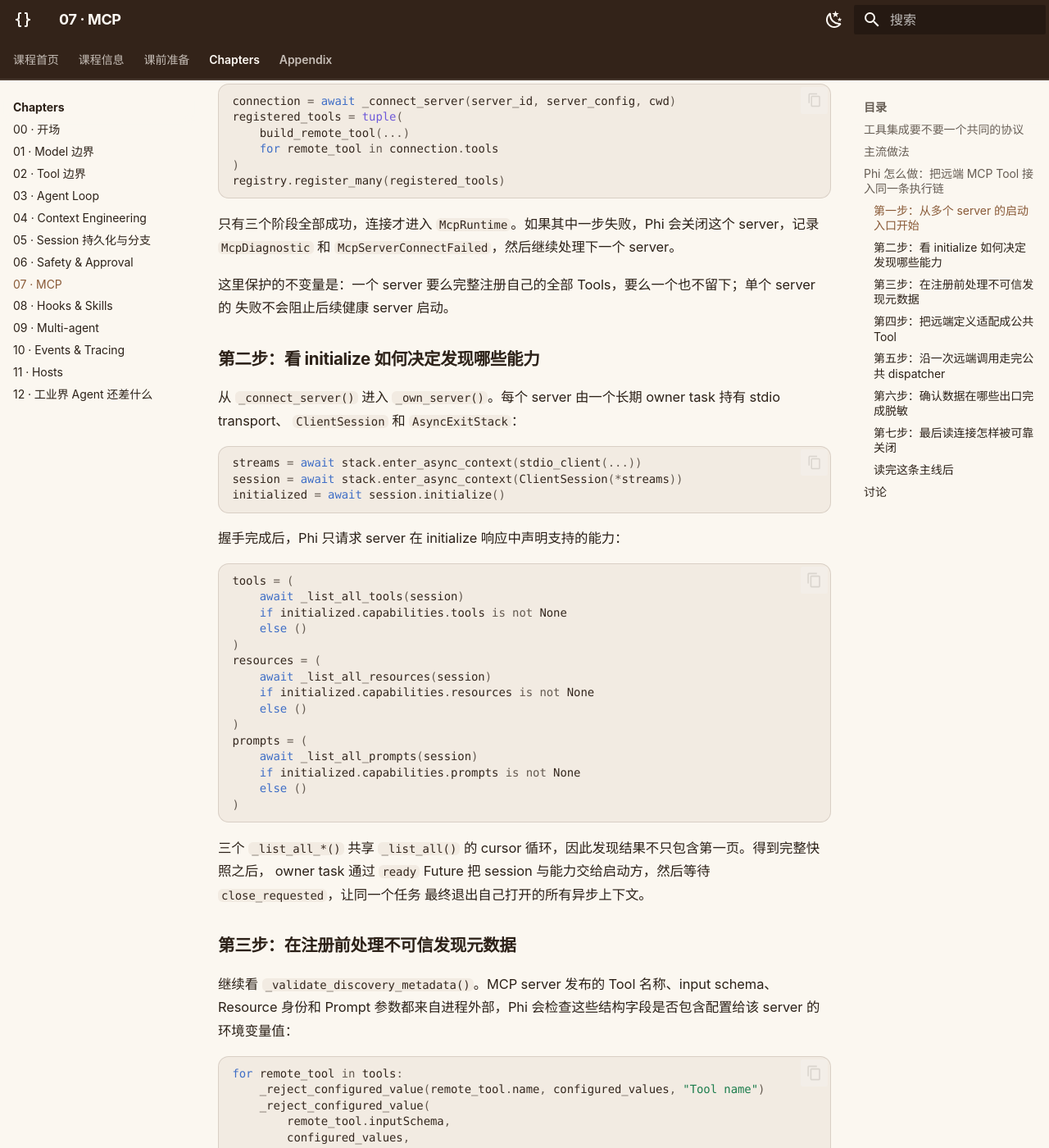
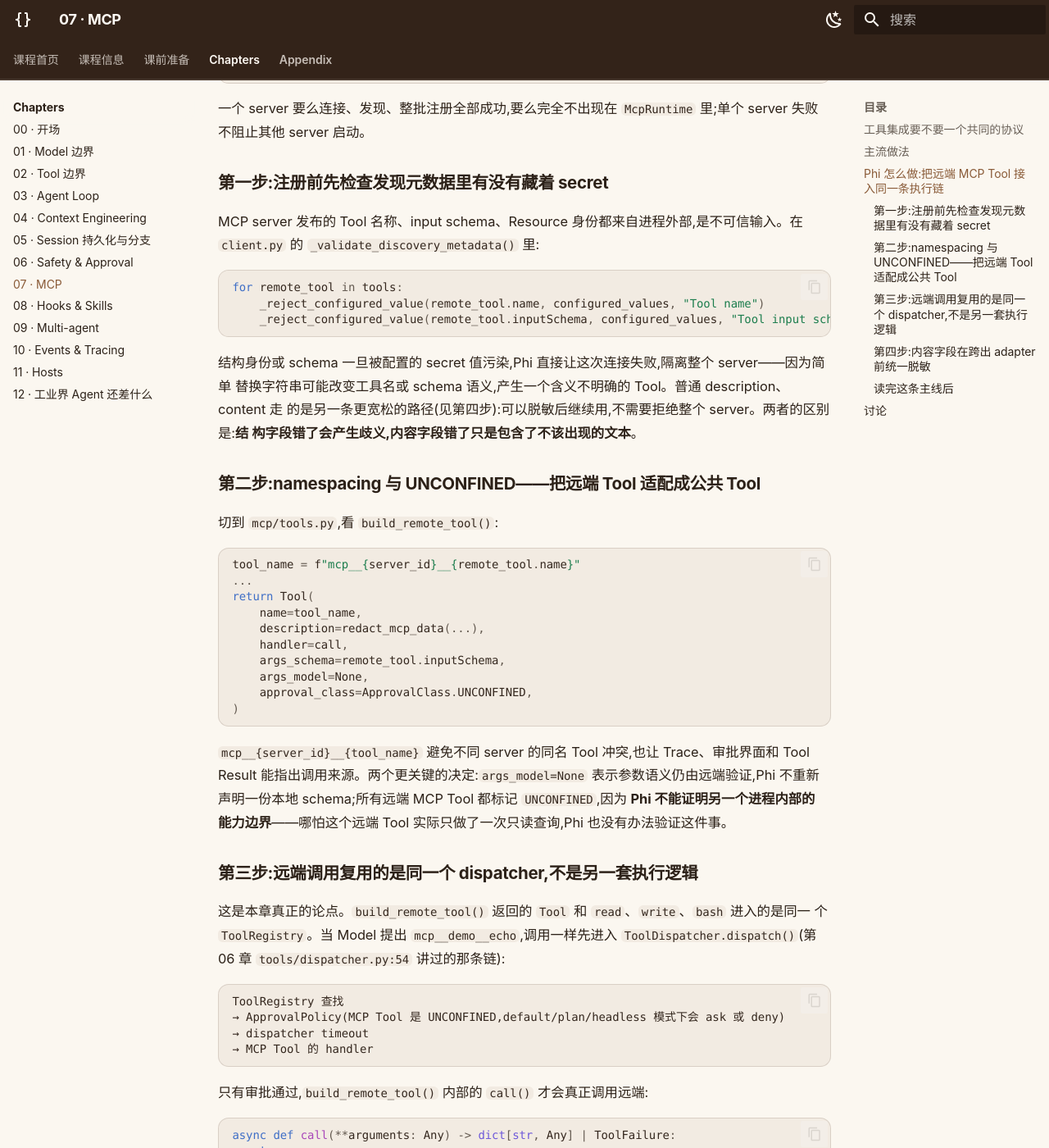
Before and after one commit to SingularityCoding/phi, an MkDocs documentation site: the page built from docs/course/chapters/07-mcp.md, in a window 1280 px wide and 1400 px high, scrolled down 1908 px. Shown: the whole window at 82% size. Built offline with MkDocs 1.6.1 and Material for MkDocs 9.7.7, drawn with Linux system fonts in a browser that asks for light colours; some of the changed text lies outside the part shown.

Commit message:
docs: compress Ch06/07 source-reading to boundary-defining steps
Trim the Safety/Approval and MCP chapters down to the steps that
demonstrate an Agent-specific boundary (risk labels, fail-closed
approval, Injected trusted values, dispatcher reuse across local and
MCP tools) and move general-purpose engineering mechanics (symlink
path canonicalization, MCP handshake/pagination, asyncio resource
teardown) into collapsible "深入阅读" asides with the real source
inlined, so the live session fits the remaining time budget without
losing the read-real-code format.

````diff
--- a/docs/course/chapters/07-mcp.md
+++ b/docs/course/chapters/07-mcp.md
@@ -23,14 +23,14 @@ mini-agent 的每一个工具都是手写在同一个代码库里的 Python 函
   用),定义了模型侧的客户端如何发现和调用一个独立服务器进程暴露出来的工具、资源、提示词,双方只需
   要遵守同一份协议规范,不需要共享代码。
 
-## Phi 怎么做：把远端 MCP Tool 接入同一条执行链
+## Phi 怎么做:把远端 MCP Tool 接入同一条执行链
 
-这一节要沿源码回答一个具体问题：
+这一节要沿源码回答一个具体问题:
 
-> 一个独立 MCP server 启动后，它发布的远端 Tool 怎样变成 Phi 中可调用的 Tool？调用过程中哪些逻辑
-> 复用现有 Harness，哪些逻辑必须留在 MCP adapter？
+> 一个独立 MCP server 启动后,它发布的远端 Tool 怎样变成 Phi 中可调用的 Tool?调用过程中哪些逻辑
+> 复用现有 Harness,哪些逻辑必须留在 MCP adapter?
 
-在 VS Code 中打开以下文件：
+在 VS Code 中打开以下文件:
 
 ```text
 phi/src/phi/mcp/client.py
@@ -39,137 +39,69 @@ phi/src/phi/tools/registry.py
 phi/src/phi/tools/dispatcher.py
 ```
 
-先建立从启动到调用的完整路径：
+完整路径:
 
 ```text
 McpConfig 中的一条 stdio server 配置
         ↓
-启动子进程并完成 MCP initialize
+启动子进程并完成 MCP initialize、发现 Tools/Resources/Prompts
         ↓
-按 server capabilities 发现 Tools / Resources / Prompts
+Tools → 构造 namespaced Phi Tool → 注册到公共 ToolRegistry
         ↓
-校验发现结果
-        ├── Tools → 构造 namespaced Phi Tool → 注册到公共 ToolRegistry
-        │                                      ↓
-        │                         Model 提出 mcp__{server_id}__{tool_name}
-        │                                      ↓
-        │                         公共 ToolDispatcher：审批、超时、错误归一化
-        │                                      ↓
-        │                         ClientSession.call_tool() → 脱敏后的 ToolResult
-        ├── Resources → 缓存在 McpRuntime → 通过两个只读 meta-tools 暴露
-        └── Prompts → 缓存在 McpRuntime → 由可信 Host 列出或选择
+Model 提出 mcp__{server_id}__{tool_name}
+        ↓
+公共 ToolDispatcher:审批、超时、错误归一化(第 06 章讲过的那一条链)
+        ↓
+ClientSession.call_tool() → 脱敏后的 ToolResult
 ```
 
-网页中的代码只摘录连接、适配和调用的关键骨架，完整实现以右侧源码为准。
+这一章真正值得课堂时间的只有一件事:**远端 Tool 一旦注册,就完全走公共 dispatcher,没有第二条执
+行路径**。握手协议、分页发现、异步资源回收这些是 MCP 协议本身和通用 asyncio 工程的细节,整理成两
+段可折叠的深入阅读,内容仍然直接嵌在这一页里。
 
-### 第一步：从多个 server 的启动入口开始
-
-在 `mcp/client.py` 中找到 `connect_mcp_servers()`。它按稳定的 server ID 顺序处理所有启用配置：
+在此之前先看一条结构性不变量:`connect_mcp_servers()` 按稳定顺序处理每个 server,任何一步失败都
+不会让半注册的 server 进入运行时:
 
 ```python
 for server_id in sorted(config.servers):
-    server_config = config.servers[server_id]
-    if not server_config.enabled:
+    ...
+    try:
+        connection = await _connect_server(server_id, server_config, cwd)
+        registered_tools = tuple(build_remote_tool(...) for remote_tool in connection.tools)
+        registry.register_many(registered_tools)
+    except Exception as error:
+        if "connection" in locals():
+            await connection.close()
+        diagnostics.append(McpDiagnostic(server_id, summary))
         continue
 ```
 
-每个 server 都经历三个连续阶段：连接、把发现到的远端 Tool 适配成 Phi Tool、整批注册。
+一个 server 要么连接、发现、整批注册全部成功,要么完全不出现在 `McpRuntime` 里;单个 server 失败
+不阻止其他 server 启动。
 
-```python
-connection = await _connect_server(server_id, server_config, cwd)
-registered_tools = tuple(
-    build_remote_tool(...)
-    for remote_tool in connection.tools
-)
-registry.register_many(registered_tools)
-```
+### 第一步:注册前先检查发现元数据里有没有藏着 secret
 
-只有三个阶段全部成功，连接才进入 `McpRuntime`。如果其中一步失败，Phi 会关闭这个 server，记录
-`McpDiagnostic` 和 `McpServerConnectFailed`，然后继续处理下一个 server。
-
-这里保护的不变量是：一个 server 要么完整注册自己的全部 Tools，要么一个也不留下；单个 server 的
-失败不会阻止后续健康 server 启动。
-
-### 第二步：看 initialize 如何决定发现哪些能力
-
-从 `_connect_server()` 进入 `_own_server()`。每个 server 由一个长期 owner task 持有 stdio transport、
-`ClientSession` 和 `AsyncExitStack`：
-
-```python
-streams = await stack.enter_async_context(stdio_client(...))
-session = await stack.enter_async_context(ClientSession(*streams))
-initialized = await session.initialize()
-```
-
-握手完成后，Phi 只请求 server 在 initialize 响应中声明支持的能力：
-
-```python
-tools = (
-    await _list_all_tools(session)
-    if initialized.capabilities.tools is not None
-    else ()
-)
-resources = (
-    await _list_all_resources(session)
-    if initialized.capabilities.resources is not None
-    else ()
-)
-prompts = (
-    await _list_all_prompts(session)
-    if initialized.capabilities.prompts is not None
-    else ()
-)
-```
-
-三个 `_list_all_*()` 共享 `_list_all()` 的 cursor 循环，因此发现结果不只包含第一页。得到完整快照之后，
-owner task 通过 `ready` Future 把 session 与能力交给启动方，然后等待 `close_requested`，让同一个任务
-最终退出自己打开的所有异步上下文。
-
-### 第三步：在注册前处理不可信发现元数据
-
-继续看 `_validate_discovery_metadata()`。MCP server 发布的 Tool 名称、input schema、Resource 身份和
-Prompt 参数都来自进程外部，Phi 会检查这些结构字段是否包含配置给该 server 的环境变量值：
+MCP server 发布的 Tool 名称、input schema、Resource 身份都来自进程外部,是不可信输入。在
+`client.py` 的 `_validate_discovery_metadata()` 里:
 
 ```python
 for remote_tool in tools:
     _reject_configured_value(remote_tool.name, configured_values, "Tool name")
-    _reject_configured_value(
-        remote_tool.inputSchema,
-        configured_values,
-        "Tool input schema",
-    )
+    _reject_configured_value(remote_tool.inputSchema, configured_values, "Tool input schema")
 ```
 
-结构身份或 schema 一旦被 secret 污染，Phi 会隔离整个 server。原因是简单替换字符串可能改变工具名
-或 schema 语义，产生一个含义不明确的 Tool。
+结构身份或 schema 一旦被配置的 secret 值污染,Phi 直接让这次连接失败,隔离整个 server——因为简单
+替换字符串可能改变工具名或 schema 语义,产生一个含义不明确的 Tool。普通 description、content 走
+的是另一条更宽松的路径(见第四步):可以脱敏后继续用,不需要拒绝整个 server。两者的区别是:**结
+构字段错了会产生歧义,内容字段错了只是包含了不该出现的文本**。
 
-普通 description、content 和 structuredContent 可以保持结构后递归脱敏；异常文本则会先脱敏，再压平
-空白并截断。这个区分形成两种处理策略：
+### 第二步:namespacing 与 UNCONFINED——把远端 Tool 适配成公共 Tool
 
-```text
-Tool name / schema / Resource URI 等结构字段
-    → 发现阶段检测到 secret 就 fail closed
-
-description / content / structuredContent
-    → 在跨出 MCP adapter 前递归替换为 [redacted]
-
-exception text
-    → 脱敏后压平并截断为安全摘要
-```
-
-### 第四步：把远端定义适配成公共 Tool
-
-切到 `mcp/tools.py`，找到 `build_remote_tool()`。命名空间先把 server 身份编码进工具名：
+切到 `mcp/tools.py`,看 `build_remote_tool()`:
 
 ```python
 tool_name = f"mcp__{server_id}__{remote_tool.name}"
-```
-
-这既避免不同 server 的同名 Tool 冲突，也让 Trace、审批界面和 Tool Result 能指出调用来源。
-
-函数最终返回 Phi 的公共 `Tool`：
-
-```python
+...
 return Tool(
     name=tool_name,
     description=redact_mcp_data(...),
@@ -180,113 +112,137 @@ return Tool(
 )
 ```
 
-这里有两个关键决定：
+`mcp__{server_id}__{tool_name}` 避免不同 server 的同名 Tool 冲突,也让 Trace、审批界面和 Tool
+Result 能指出调用来源。两个更关键的决定:`args_model=None` 表示参数语义仍由远端验证,Phi 不重新
+声明一份本地 schema;所有远端 MCP Tool 都标记 `UNCONFINED`,因为 **Phi 不能证明另一个进程内部的
+能力边界**——哪怕这个远端 Tool 实际只做了一次只读查询,Phi 也没有办法验证这件事。
 
-- 保留 server 发布的原始 input schema；`args_model=None` 表示具体参数语义仍由远端验证；
-- 所有远端 MCP Tool 都标记为 `UNCONFINED`，因为 Phi 不能证明另一个进程内部的能力边界。
+### 第三步:远端调用复用的是同一个 dispatcher,不是另一套执行逻辑
 
-适配后的 Tool 进入与 `read`、`write`、`bash` 相同的 `ToolRegistry`。Context 构建和 Agent Loop 不需要
-知道某个 schema 来自本地函数还是 MCP server。
-
-### 第五步：沿一次远端调用走完公共 dispatcher
-
-当 Model 提出 `mcp__demo__echo` 时，调用先进入 `ToolDispatcher.dispatch()`。因此第 06 章中的审批、
-超时、取消和 `ToolResult` 规则全部复用：
+这是本章真正的论点。`build_remote_tool()` 返回的 `Tool` 和 `read`、`write`、`bash` 进入的是同一
+个 `ToolRegistry`。当 Model 提出 `mcp__demo__echo`,调用一样先进入
+`ToolDispatcher.dispatch()`(第 06 章 `tools/dispatcher.py:54` 讲过的那条链):
 
 ```text
 ToolRegistry 查找
-→ ApprovalPolicy（MCP Tool 是 unconfined）
+→ ApprovalPolicy(MCP Tool 是 UNCONFINED,default/plan/headless 模式下会 ask 或 deny)
 → dispatcher timeout
-→ MCP Tool handler
+→ MCP Tool 的 handler
 ```
 
-交互式 Host 中的 `default` 模式会向用户询问；没有 resolver 时，`ASK` 会变成拒绝；`plan` 和
-`headless` 模式则直接拒绝。只有审批策略明确允许后，handler 才调用绑定的远端函数。
-
-在 `mcp/client.py` 中进入 `_bind_remote_call()`，可以看到真正的协议调用：
+只有审批通过,`build_remote_tool()` 内部的 `call()` 才会真正调用远端:
 
 ```python
-async def call(arguments: dict[str, Any]) -> types.CallToolResult:
-    return await session.call_tool(tool_name, arguments)
+async def call(**arguments: Any) -> dict[str, Any] | ToolFailure:
+    try:
+        result = await call_remote(arguments)
+    except asyncio.CancelledError:
+        raise
+    except Exception as error:
+        return ToolFailure(f"{tool_name}: {safe_error_summary(error, secrets)}")
+    envelope = _tool_result_envelope(result, secrets)
+    if result.isError:
+        return ToolFailure(f"{tool_name}: server_error: {...}")
+    return envelope
 ```
 
-再回到 `mcp/tools.py` 中 `build_remote_tool()` 内部的 `call(**arguments)`，观察 adapter 怎样收束远端
-结果：
+transport 或协议异常变成 `ToolFailure`,和一个本地 handler 抛出普通异常没有区别;`isError=True`
+同样变成 `ToolFailure`;只有 `CancelledError` 继续向上传播,因为取消属于 Harness 的控制流。Context
+构建和 Agent Loop 完全不需要知道某个 Tool 的 schema 来自本地函数还是远端 MCP server。
+
+### 第四步:内容字段在跨出 adapter 前统一脱敏
+
+`_tool_result_envelope()` 是脱敏真正发生的地方:
 
 ```python
-try:
-    result = await call_remote(arguments)
-except asyncio.CancelledError:
-    raise
-except Exception as error:
-    return ToolFailure(f"{tool_name}: {safe_error_summary(error, secrets)}")
-```
-
-transport 或协议异常成为可恢复的 `ToolFailure`；取消继续向 Harness 传播。MCP 的 `isError=True` 也成为
-`ToolFailure`，其中脱敏后的错误信封会被序列化进错误文本。成功结果同时保留 `content` 和可选的
-`structuredContent`，再由公共 dispatcher 序列化为 Model 可消费的文本。
-
-### 第六步：确认数据在哪些出口完成脱敏
-
-在 `mcp/tools.py` 中找到 `_tool_result_envelope()`：
-
-```python
-envelope = {
-    "content": [
-        item.model_dump(mode="json", by_alias=True, exclude_none=True)
-        for item in result.content
-    ]
-}
+envelope = {"content": [...]}
 if result.structuredContent is not None:
     envelope["structuredContent"] = result.structuredContent
-
 return redact_mcp_data(envelope, secrets)
 ```
 
-`redact_mcp_data()` 会递归处理字符串、映射的键和值以及序列。`safe_error_summary()` 也先替换 secret，再
-压平空白并限制长度。相同的处理还应用于 Resource 内容、Prompt 内容、诊断和 Event，避免配置环境值从
-另一条输出路径泄露。
+`redact_mcp_data()` 递归替换字符串、映射键值和序列中出现的已配置 secret;`safe_error_summary()`
+对异常文本做同样处理。这层脱敏降低的是"已配置 secret 被 server 回显"的风险——**协议兼容不等于服
+务器可信**,MCP 返回的其他内容仍然是不可信输入,这也是本章讨论题要问的问题。
 
-这层脱敏降低的是“已配置 secret 被 server 回显”的风险。MCP 返回的其他内容仍然是不可信输入；协议
-兼容并不等价于服务器可信。
+??? note "深入阅读(课后):MCP 握手与分页发现"
 
-### 第七步：最后读连接怎样被可靠关闭
+    每个 server 由一个长期 owner task 持有 stdio transport、`ClientSession` 和
+    `AsyncExitStack`:
 
-回到 `client.py`，查看 `_ServerConnection.close()`：
+    ```python
+    streams = await stack.enter_async_context(stdio_client(...))
+    session = await stack.enter_async_context(ClientSession(*streams))
+    initialized = await session.initialize()
+    ```
 
-```python
-self.close_requested.set()
-await asyncio.shield(self.owner_task)
-```
+    握手完成后,Phi **只**请求 server 在 `initialize` 响应中声明支持的能力:
 
-关闭请求唤醒 `_own_server()`，使 `AsyncExitStack` 在创建资源的 owner task 内按逆序退出。`shield` 保证
-调用方被取消时，transport 和子进程仍先完成回收，再传播取消。
+    ```python
+    tools = (
+        await _list_all_tools(session)
+        if initialized.capabilities.tools is not None
+        else ()
+    )
+    ```
 
-`McpRuntime.close()` 按连接建立的逆序关闭全部 server，并且可以重复调用：
+    `resources`、`prompts` 走同样的判断。三者共享 `_list_all()` 的游标循环,确保发现结果不只是
+    第一页:
 
-```python
-if self._closed:
-    return
-self._closed = True
+    ```python
+    async def _list_all(fetch_page, select_items):
+        items = []
+        cursor = None
+        while True:
+            result = await fetch_page(cursor)
+            items.extend(select_items(result))
+            cursor = result.nextCursor
+            if cursor is None:
+                return tuple(items)
+    ```
 
-for connection in reversed(tuple(self._connections.values())):
-    await connection.close()
-```
+    完整实现见 `phi/src/phi/mcp/client.py` 中的 `_own_server()` 和 `_list_all()`。
 
-启动流程整体被取消时，`connect_mcp_servers()` 也会关闭此前已经连接的 server。这样，server 的启动
-失败、Host 正常退出和任务取消最终都汇入同一条资源回收路径。
+??? note "深入阅读(课后):连接的显式异步生命周期回收"
+
+    `_ServerConnection.close()` 用 `shield` 保护 owner task 的退出过程:
+
+    ```python
+    self.close_requested.set()
+    try:
+        await asyncio.shield(self.owner_task)
+    except asyncio.CancelledError:
+        while not self.owner_task.done():
+            try:
+                await asyncio.shield(self.owner_task)
+            except asyncio.CancelledError:
+                continue
+        raise
+    ```
+
+    关闭请求唤醒 `_own_server()`,让 `AsyncExitStack` 在创建资源的同一个任务内按逆序退出;即使调
+    用方被取消,transport 和子进程也会先完成回收,取消再向上传播。`McpRuntime.close()` 则以连接
+    建立的逆序关闭全部 server,并且可重复调用:
+
+    ```python
+    for connection in reversed(tuple(self._connections.values())):
+        await connection.close()
+    ```
+
+    server 启动失败、Host 正常退出、任务取消,最终都汇入这同一条资源回收路径。完整实现见
+    `phi/src/phi/mcp/client.py` 中的 `_ServerConnection.close()` 和 `McpRuntime.close()`。
 
 ### 读完这条主线后
 
-现在应该能够沿源码回答以下问题：
+现在应该能够沿源码回答以下问题:
 
-1. 一个 MCP server 在什么时刻才算成功进入 `McpRuntime`？
-2. Phi 为什么只发现 initialize 响应中明确声明的 capabilities？
-3. 为什么结构元数据中的 secret 要隔离整个 server，而普通内容可以脱敏后继续使用？
-4. 远端 MCP Tool 进入 `ToolRegistry` 后复用了哪些现有 Harness 边界？
-5. 为什么所有远端 MCP Tool 都被标记为 `UNCONFINED`？
-6. transport 异常、MCP `isError` 和任务取消分别怎样离开 adapter？
-7. owner task 与 `AsyncExitStack` 怎样保证 stdio 子进程最终被回收？
+1. 一个 MCP server 要么完整注册全部 Tools、要么一个都不留,这个不变量在哪段代码里保证?
+2. 为什么结构元数据(Tool 名称、schema)里出现 secret 要隔离整个 server,而普通 content 只需要
+   脱敏?
+3. 为什么所有远端 MCP Tool 都被标记为 `UNCONFINED`?
+4. 远端 MCP Tool 进入 `ToolRegistry` 后,复用了第 06 章的哪些边界?
+5. transport 异常、MCP 的 `isError` 和任务取消,分别怎样离开 adapter?
+6.(对应深入阅读)owner task 与 `AsyncExitStack` 怎样保证 stdio 子进程最终被回收?
 
 ## 讨论
 
@@ -296,9 +252,9 @@ for connection in reversed(tuple(self._connections.values())):
 
 ??? success "展开参考答案"
 
-    不够。“发现失败要隔离”主要保护可用性，“密钥脱敏”只防住了一部分敏感信息泄漏；它们没有限制恶
+    不够。"发现失败要隔离"主要保护可用性,"密钥脱敏"只防住了一部分敏感信息泄漏;它们没有限制恶
     意服务器真正能够做什么。
 
     完整的信任边界还需要考虑服务器身份与配置来源、允许暴露哪些工具、参数和返回值校验、超时与资源限
-    制、进程和网络隔离、危险调用的用户批准，以及审计和撤销机制。服务器返回的描述和内容也可能包含
-    prompt injection，因此不能因为它符合 MCP 协议就把它当成可信指令。
+    制、进程和网络隔离、危险调用的用户批准,以及审计和撤销机制。服务器返回的描述和内容也可能包含
+    prompt injection,因此不能因为它符合 MCP 协议就把它当成可信指令。
````
Also changed, not shown: docs/course/chapters/06-safety-approval.md (+147 -128 lines).
